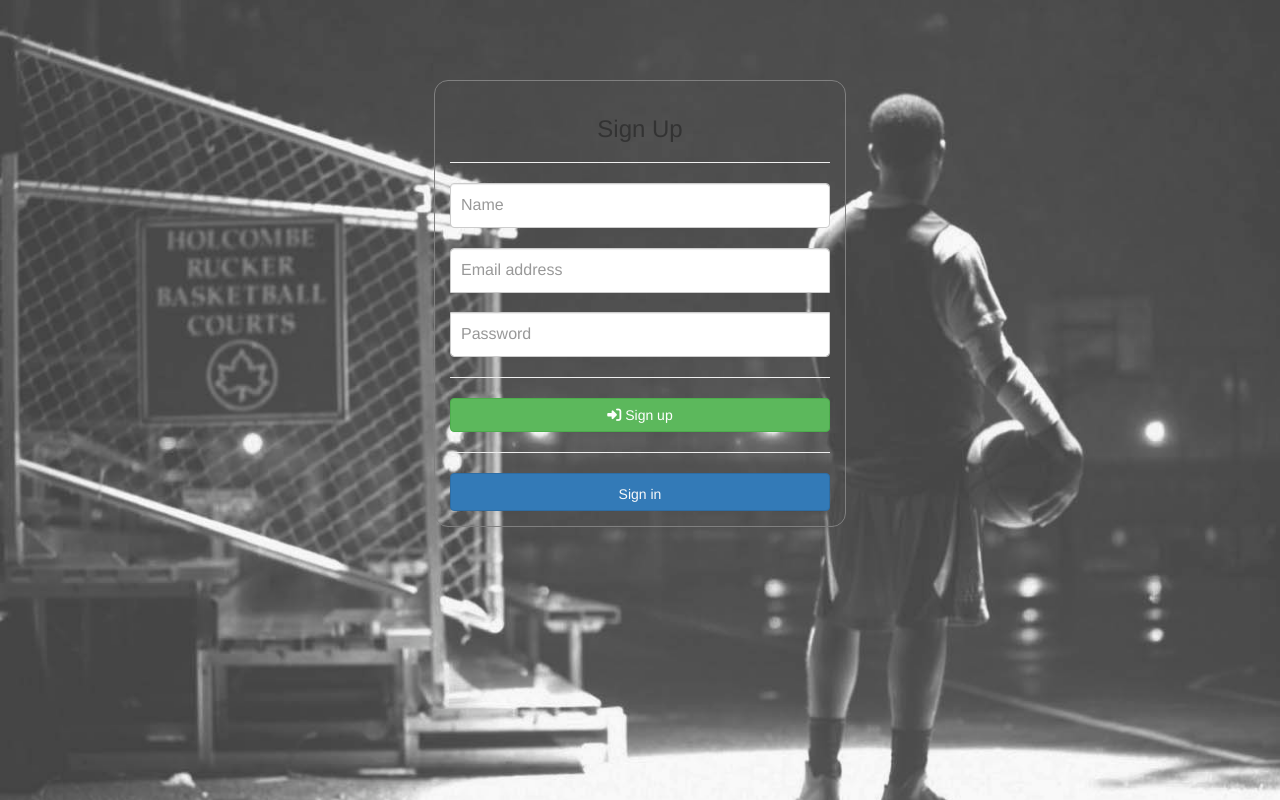
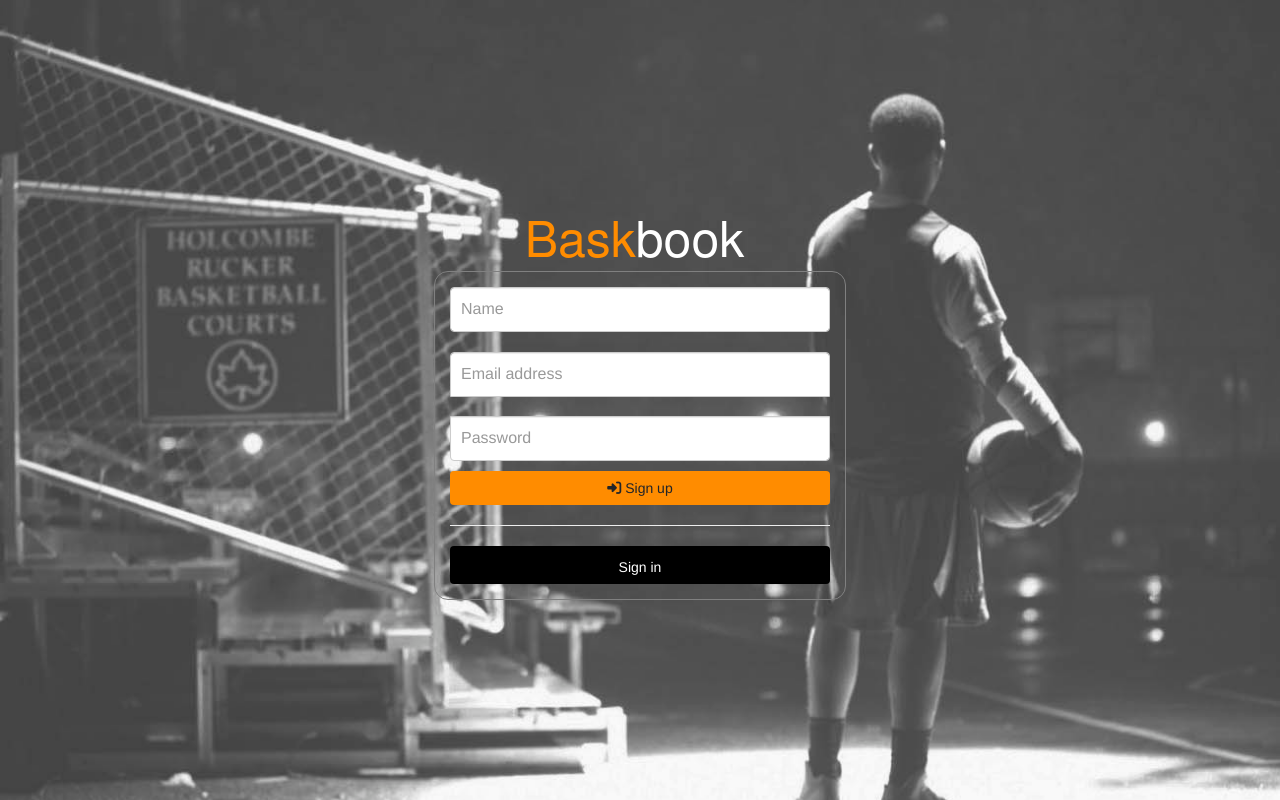
Before and after one commit to fjcanofp/SocialNetwork, a React app in the folder Cliente/: page /SignUp in a window 1280 px wide. Built offline with nearby package versions, Linux system fonts and the light colour scheme; a web font is replaced by a local one.

Commit message:
Login css Done v2

```diff
--- a/Cliente/public/index.html
+++ b/Cliente/public/index.html
@@ -33,7 +33,7 @@
     <script src="https://stackpath.bootstrapcdn.com/bootstrap/4.4.1/js/bootstrap.min.js" integrity="sha384-wfSDF2E50Y2D1uUdj0O3uMBJnjuUD4Ih7YwaYd1iqfktj0Uod8GCExl3Og8ifwB6" crossorigin="anonymous"></script>
     <link rel="stylesheet" href="https://cdnjs.cloudflare.com/ajax/libs/font-awesome/4.7.0/css/font-awesome.min.css">
     <script src='https://kit.fontawesome.com/a076d05399.js'></script>
-    <title>Sportbook</title>
+    <title>Baskbook</title>
   </head>
   <body>
     <noscript>You need to enable JavaScript to run this app.</noscript>
--- a/Cliente/src/Pages/LoginPage/LoginPage.css
+++ b/Cliente/src/Pages/LoginPage/LoginPage.css
@@ -1,14 +1,23 @@
+@font-face {
+    font-family: HelveticaNeue;
+    src: url("../../Resources/fonts/Helvetica.ttf");
+}
+
 body {
     background-image: url('../../Resources/img/fondo2.jpg');
     background-repeat: no-repeat;
     background-size: cover;
     background-attachment: fixed;
+    display: flex;
+    align-items: center;
+    justify-content: center;
+    width: 100vw;
+    height: 100vh;
 }
 
 /* sign in FORM */
 #logreg-forms {
     width: 412px;
-    margin: 10vh auto;
     border: 1px solid gray;
     /* box-shadow: 0 1px 3px rgba(0,0,0,0.12), 0 1px 2px rgba(0,0,0,0.24);*/
     transition: all 0.3s cubic-bezier(.25, .8, .25, 1);
@@ -98,27 +107,49 @@ body {
     margin: 0 auto;
 }
 
-#signIn {
+#signIn, #register-signUp {
     background-color: darkorange
 }
 
-#signIn:hover {
+#signIn:hover, #register-signUp:hover {
     background-color: black;
     color: white;
 }
 
-#signUp {
+#signUp, #register-btn-signUp {
     background-color: black
 }
 
-#signUp:hover {
+#signUp:hover, #register-btn-signUp:hover {
     background-color: white;
     color: black;
+}
+
+#logo-bask {
+    color: darkorange;
+}
+
+#logo-book {
+    color: white;
+}
+
+#logo {
+    margin: 0 0 0 22%;
+}
+
+#logo-bask, #logo-book {
+    font-family: HelveticaNeue, sans-serif;
+    font-size: 50px;
 }
 
 /* Mobile */
 
 @media screen and (max-width: 500px) {
+    #logo {
+        display: block;
+        margin: 0 0 0 8%;
+    }
+
     #logreg-forms {
         width: 300px;
     }
--- a/Cliente/src/Pages/LoginPage/LoginPage.js
+++ b/Cliente/src/Pages/LoginPage/LoginPage.js
@@ -1,12 +1,12 @@
-import React, { useState } from 'react';
-import { useHistory, Link } from "react-router-dom";
+import React, {useState} from 'react';
+import {useHistory, Link} from "react-router-dom";
 import AuthService from '../../Services/AuthService';
 import './LoginPage.css';
 
 export default function Login() {
     const [user, setUser] = useState("");
     const [password, setPassword] = useState("");
-    const [ error , setError ] = useState("");
+    const [error, setError] = useState("");
     const history = useHistory();
 
     const handleSubmit = (evt) => {
@@ -15,27 +15,38 @@ export default function Login() {
             login: user,
             password: password
         })
-        .then(User=>{
+            .then(User => {
                 alert(` Welcome ${User.login}`);
                 history.push("/home");
             })
-        .catch(error=>{
+            .catch(error => {
                 setError(error);
             })
-    }
+    };
 
     return (
+        <>
+            <span id="logo"><span id="logo-bask">Bask</span><span id="logo-book">book</span></span>
             <div id="logreg-forms">
-            <form className="form-signin" onSubmit={handleSubmit} >
-                { error ? (<div className="alert alert-danger" role="alert">Invalid Credentials</div>):(<></>) }
-                <input type="email" id="inputEmail" className="form-control" placeholder="Email address" required="" autoFocus="" value={user} onChange={(evt) => { setUser(evt.target.value) }} />
+                <form className="form-signin" onSubmit={handleSubmit}>
+                    {error ? (<div className="alert alert-danger" role="alert">Invalid Credentials</div>) : (<></>)}
+                    <input type="email" id="inputEmail" className="form-control" placeholder="Email address" required=""
+                           autoFocus="" value={user} onChange={(evt) => {
+                        setUser(evt.target.value)
+                    }}/>
                     <br/>
-                <input type="password" id="inputPassword" className="form-control" placeholder="Password" required="" value={password} onChange={(evt) => { setPassword(evt.target.value) }} />
-                <button id="signIn" className="btn btn-block" type="submit"><i className="fas fa-sign-in-alt"/> Sign in</button>
+                    <input type="password" id="inputPassword" className="form-control" placeholder="Password"
+                           required="" value={password} onChange={(evt) => {
+                        setPassword(evt.target.value)
+                    }}/>
+                    <button id="signIn" className="btn btn-block" type="submit"><i className="fas fa-sign-in-alt"/> Sign
+                        in
+                    </button>
                     <Link to="/Home" id="forgot_pswd">Forgot password?</Link>
-                <hr />
+                    <hr/>
                     <Link to="/SignUp" className="btn btn-block" type="button" id="signUp">Sign up New Account</Link>
                 </form>
             </div>
+        </>
     )
 }
--- a/Cliente/src/Pages/RegisterPage/RegisterPage.css
+++ /dev/null
@@ -1,115 +0,0 @@
-html{
-  width:100%; height:100%;
-  background:#fff url('../../Resources//img//login-bg.jpg') center center no-repeat;
-  background-attachment: fixed;
-  background-size:100% auto;
-}
-/* sign in FORM */
-#logreg-forms{
-  width:412px;
-  margin:10vh auto;
-  background-color:#f3f3f3;
-  box-shadow: 0 1px 3px rgba(0,0,0,0.12), 0 1px 2px rgba(0,0,0,0.24);
-  transition: all 0.3s cubic-bezier(.25,.8,.25,1);
-  border-radius: 1em;
-}
-#logreg-forms form {
-  width: 100%;
-  max-width: 410px;
-  padding: 15px;
-  margin: auto;
-}
-#logreg-forms .form-control {
-  position: relative;
-  box-sizing: border-box;
-  height: auto;
-  padding: 10px;
-  font-size: 16px;
-}
-#logreg-forms .form-control:focus { z-index: 2; }
-#logreg-forms .form-signin input[type="email"] {
-  margin-bottom: -1px;
-  border-bottom-right-radius: 0;
-  border-bottom-left-radius: 0;
-}
-#logreg-forms .form-signin input[type="password"] {
-  border-top-left-radius: 0;
-  border-top-right-radius: 0;
-}
-
-#logreg-forms .social-login{
-  width:390px;
-  margin:0 auto;
-  margin-bottom: 14px;
-}
-#logreg-forms .social-btn{
-  font-weight: 100;
-  color:white;
-  width:190px;
-  font-size: 0.9rem;
-}
-
-#logreg-forms a{
-  display: block;
-  padding-top:10px;
-  color:lightseagreen;
-}
-
-#logreg-form .lines{
-  width:200px;
-  border:1px solid red;
-}
-
-
-#logreg-forms button[type="submit"]{ margin-top:10px; }
-
-#logreg-forms .facebook-btn{  background-color:#3C589C; }
-
-#logreg-forms .google-btn{ background-color: #DF4B3B; }
-
-#logreg-forms .form-reset, #logreg-forms .form-signup{ display: none; }
-
-#logreg-forms .form-signup .social-btn{ width:210px; }
-
-#logreg-forms .form-signup input { margin-bottom: 2px;}
-
-.form-signup .social-login{
-  width:210px !important;
-  margin: 0 auto;
-}
-
-/* Mobile */
-
-@media screen and (max-width:500px){
-  #logreg-forms{
-      width:300px;
-  }
-
-  #logreg-forms  .social-login{
-      width:200px;
-      margin:0 auto;
-      margin-bottom: 10px;
-  }
-  #logreg-forms  .social-btn{
-      font-size: 1.3rem;
-      font-weight: 100;
-      color:white;
-      width:200px;
-      height: 56px;
-
-  }
-  #logreg-forms .social-btn:nth-child(1){
-      margin-bottom: 5px;
-  }
-  #logreg-forms .social-btn span{
-      display: none;
-  }
-  #logreg-forms  .facebook-btn:after{
-      content:'Facebook';
-  }
-
-  #logreg-forms  .google-btn:after{
-      content:'Google+';
-  }
-
-}
--- a/Cliente/src/Pages/RegisterPage/RegisterPage.js
+++ b/Cliente/src/Pages/RegisterPage/RegisterPage.js
@@ -1,46 +1,57 @@
-import React, { useState } from 'react';
-import { useHistory, Link } from "react-router-dom";
+import React, {useState} from 'react';
+import {useHistory, Link} from "react-router-dom";
 import AuthService from '../../Services/AuthService';
 
-export default function Register(  ) {
+export default function Register() {
 
     const [user, setUser] = useState("");
     const [name, setName] = useState("");
     const [password, setPassword] = useState("");
-    const [ error , setError ] = useState("");
+    const [error, setError] = useState("");
     const history = useHistory();
 
     const handleSubmit = (evt) => {
         evt.preventDefault();
         AuthService.registerManager({
-            name : name ,
+            name: name,
             login: user,
             password: password
         })
-        .then( user =>{
+            .then(user => {
                 history.push("/home");
             })
-        .catch(error=>{
+            .catch(error => {
                 setError(error);
             })
     }
 
     return (
+        <>
+            <span id="logo"><span id="logo-bask">Bask</span><span id="logo-book">book</span></span>
             <div id="logreg-forms">
-            <form className="form-signin" onSubmit={handleSubmit} >
-                <h1 className="h3 mb-3 font-weight-normal text-center"> Sign Up</h1>
+                <form className="form-signin" onSubmit={handleSubmit}>
+                    {error ? (<div className="alert alert-danger" role="alert">Registration error</div>) : (<></>)}
+                    <input type="text" id="inputName" className="form-control" placeholder="Name" required=""
+                           autoFocus="" value={name} onChange={(evt) => {
+                        setName(evt.target.value)
+                    }}/>
+                    <br/>
+                    <input type="email" id="inputEmail" className="form-control" placeholder="Email address" required=""
+                           autoFocus="" value={user} onChange={(evt) => {
+                        setUser(evt.target.value)
+                    }}/>
+                    <br/>
+                    <input type="password" id="inputPassword" className="form-control" placeholder="Password"
+                           required="" value={password} onChange={(evt) => {
+                        setPassword(evt.target.value)
+                    }}/>
+                    <button id="register-signUp" className="btn btn-block" type="submit"><i
+                        className="fas fa-sign-in-alt"/> Sign up
+                    </button>
                     <hr/>
-                { error ? (<div className="alert alert-warning" role="alert">Registration error</div>):(<></>) }
-                <input type="text" id="inputName" className="form-control" placeholder="Name" required="" autoFocus="" value={name} onChange={(evt) => { setName(evt.target.value) }} />
-                <br />
-                <input type="email" id="inputEmail" className="form-control" placeholder="Email address" required="" autoFocus="" value={user} onChange={(evt) => { setUser(evt.target.value) }} />
-                <br />
-                <input type="password" id="inputPassword" className="form-control" placeholder="Password" required="" value={password} onChange={(evt) => { setPassword(evt.target.value) }} />
-                <hr/>
-                <button className="btn btn-success btn-block" type="submit"><i className="fas fa-sign-in-alt"></i> Sign up</button>
-                <hr />
-                <Link to="/SignIn" className="btn btn-primary btn-block text-light" type="button" id="btn-signup">Sign in</Link>
+                    <Link to="/SignIn" className="btn btn-block" type="button" id="register-btn-signUp">Sign in</Link>
                 </form>
             </div>
+        </>
     )
 }
--- a/Cliente/src/index.js
+++ b/Cliente/src/index.js
@@ -13,7 +13,7 @@ class App extends Component {
     return (
       <BrowserRouter>
         <Switch>
-           <Route path="/" exact component={ Home }/>
+           <Route path="/" exact component={ Login }/>
            <Route path="/SignIn" exact component={ Login }/>
            <Route path="/SignUp" exact component={ Register }/>
            <PrivateRoute component={Home} path="/home" exact />
```
Lines whose indentation alone changed are shown as unchanged.
